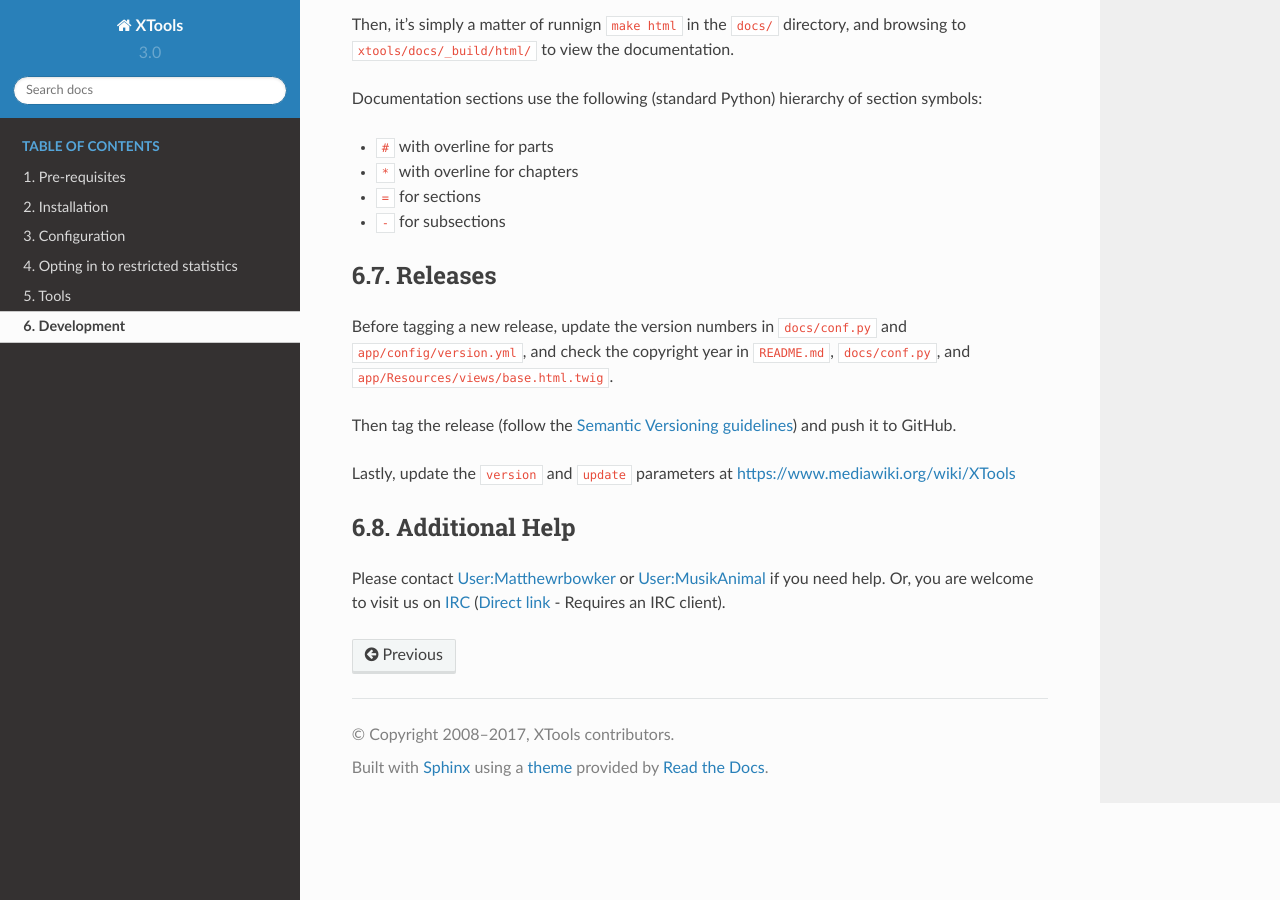
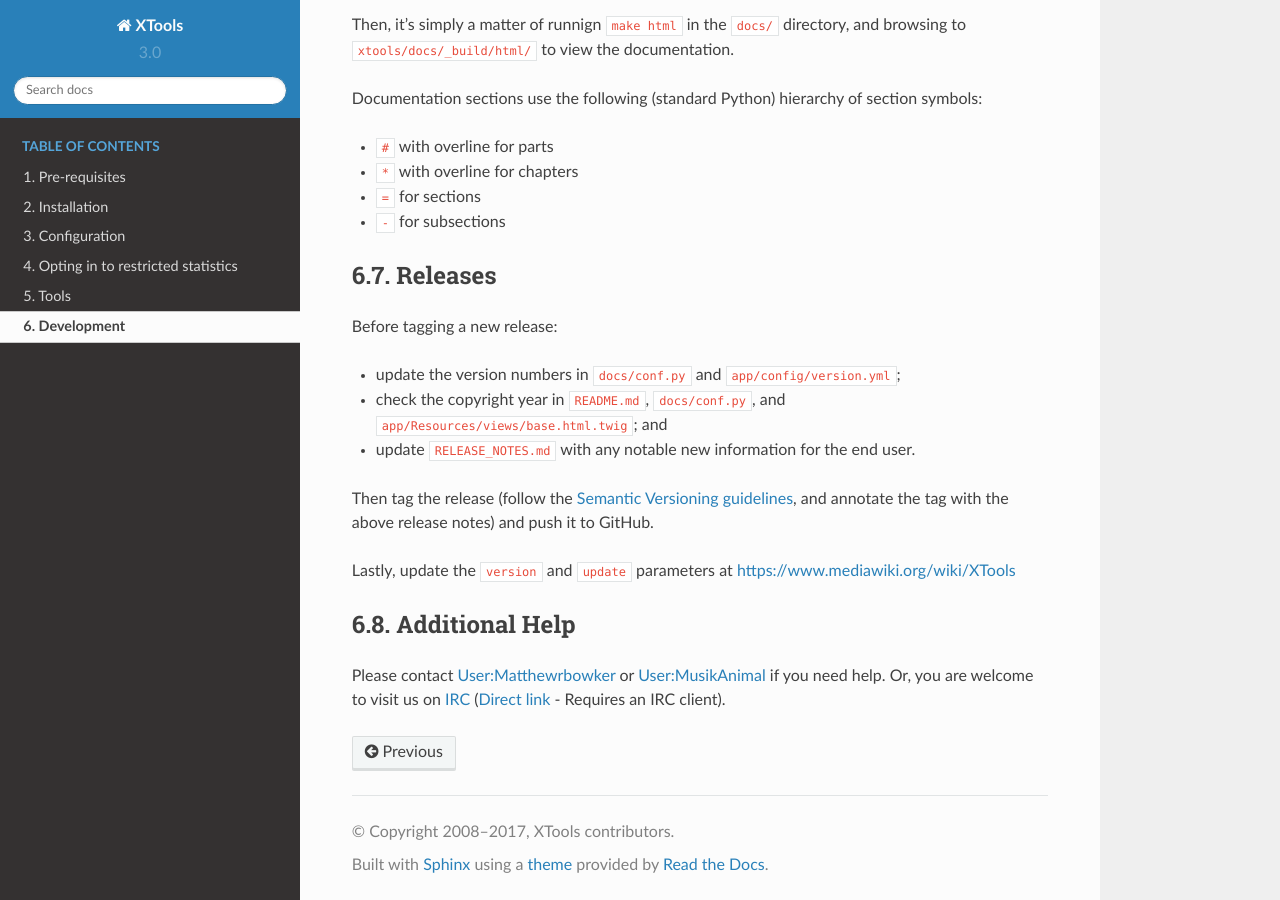
Before and after one commit to x-tools/xtools, a Sphinx documentation site: the page built from docs/development.rst, in a window 1280 px wide and 900 px high, scrolled down 2960 px. Built offline with Sphinx 7.4.7 and the Read the Docs theme 2.0.0, drawn with Linux system fonts in a browser that asks for light colours.

Commit message:
Document release notes

```diff
--- a/docs/development.rst
+++ b/docs/development.rst
@@ -142,11 +142,15 @@ Documentation sections use the following (standard Python) hierarchy of section
 Releases
 ========
 
-Before tagging a new release,
-update the version numbers in ``docs/conf.py`` and ``app/config/version.yml``,
-and check the copyright year in ``README.md``, ``docs/conf.py``, and ``app/Resources/views/base.html.twig``.
+Before tagging a new release:
 
-Then tag the release (follow the `Semantic Versioning guidelines`_) and push it to GitHub.
+* update the version numbers in ``docs/conf.py`` and ``app/config/version.yml``;
+* check the copyright year in ``README.md``, ``docs/conf.py``, and ``app/Resources/views/base.html.twig``; and
+* update ``RELEASE_NOTES.md`` with any notable new information for the end user.
+
+Then tag the release
+(follow the `Semantic Versioning guidelines`_, and annotate the tag with the above release notes)
+and push it to GitHub.
 
 Lastly, update the ``version`` and ``update`` parameters at https://www.mediawiki.org/wiki/XTools
 
```
Also changed, not shown: RELEASE_NOTES.md (renamed from Release Notes.md).
